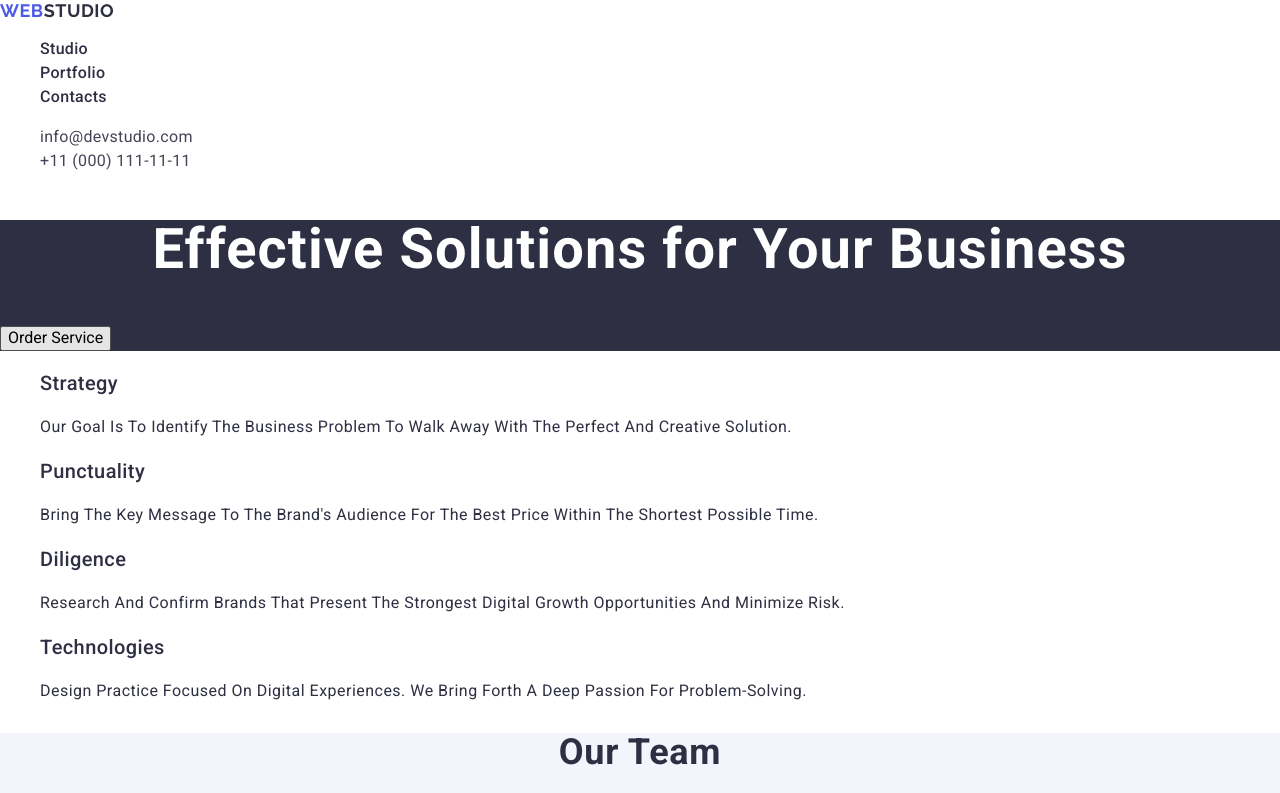
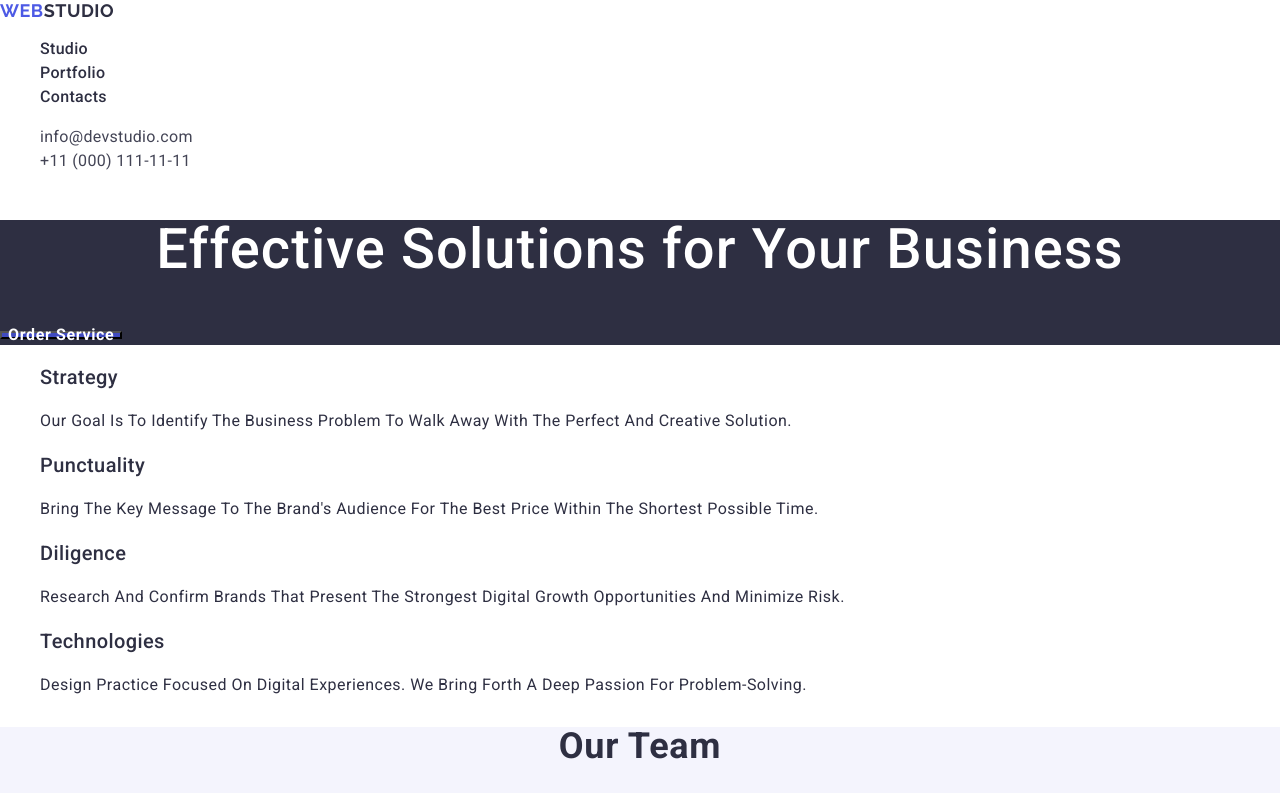
Before and after one commit to OlgaMudrova/goit-markup-hw-02, a plain HTML site: page index.html in a window 1280 px wide. In both pictures the pointer is over the button "Order Service". Shown: the top 793 px of the page. Drawn offline with nearby package versions, Linux system fonts and the light colour scheme.

Commit message:
Create index.html

```diff
--- a/css/styles.css
+++ b/css/styles.css
@@ -96,9 +96,9 @@ body {
 
 .main-head {
     background-color: #2e2f42;
-    font-family: Roboto;
+    font-family: "Roboto", sans-serif ;
 font-size: 56px;
-font-weight: 700;
+font-weight: 500;
 line-height: 1.07;
 letter-spacing: 0.02em;
 text-align: center;
@@ -106,14 +106,16 @@ color: #FFFFFF;
 
   }
 
-
+  .main-action:hover,
   .main-action:focus {
+    font-family: "Roboto", sans-serif ;
     font-size: 16px;
-      font-weight: 500;
+      font-weight: 700;
       line-height: 1.5px;
       letter-spacing: 0.04em;
-
       cursor: pointer;
+      color: #FFFFFF;
+      background-color: #404BBF;
   }
 
   /*<!--OUR BENEFITS 2-->*/
```
